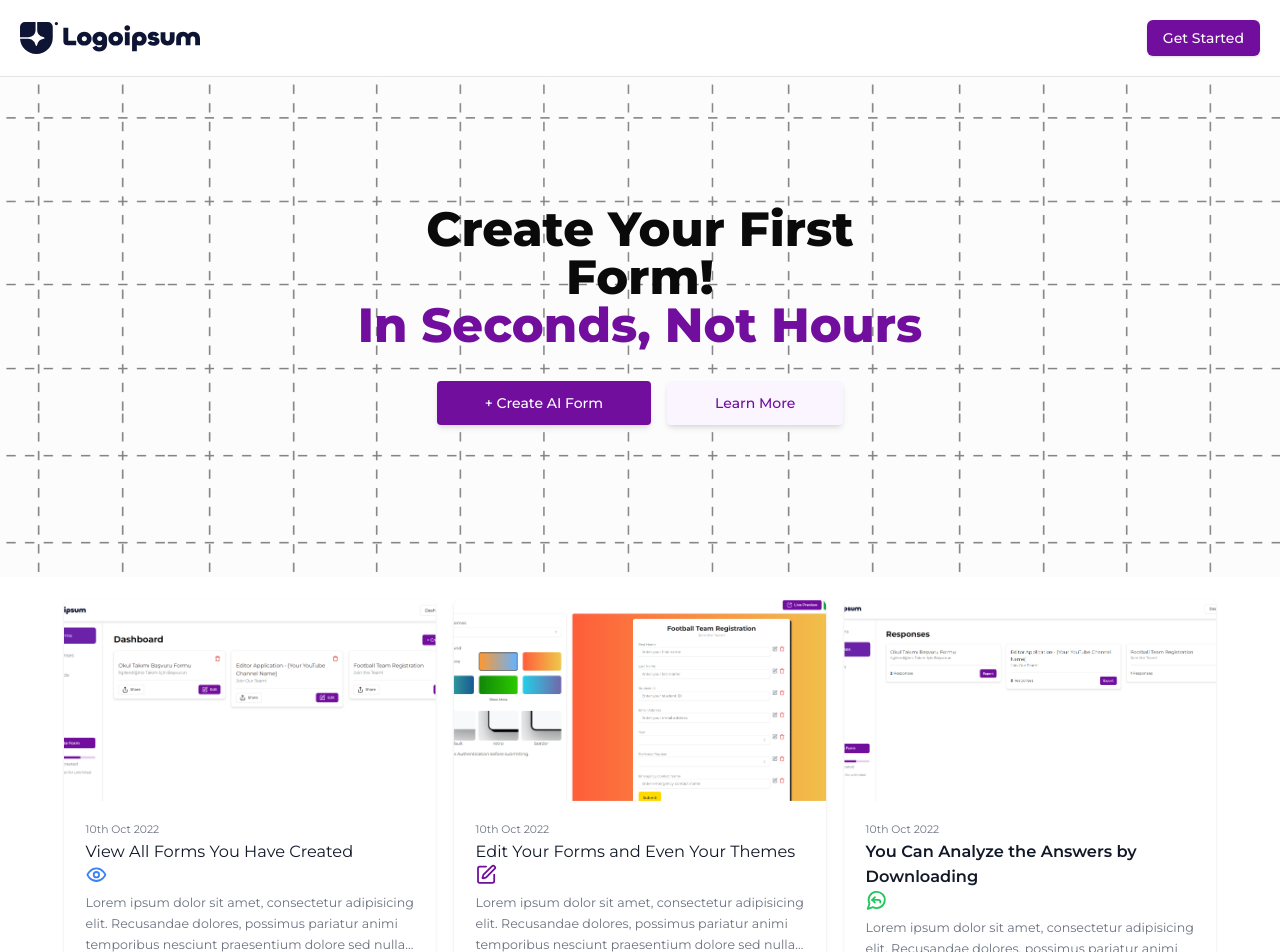
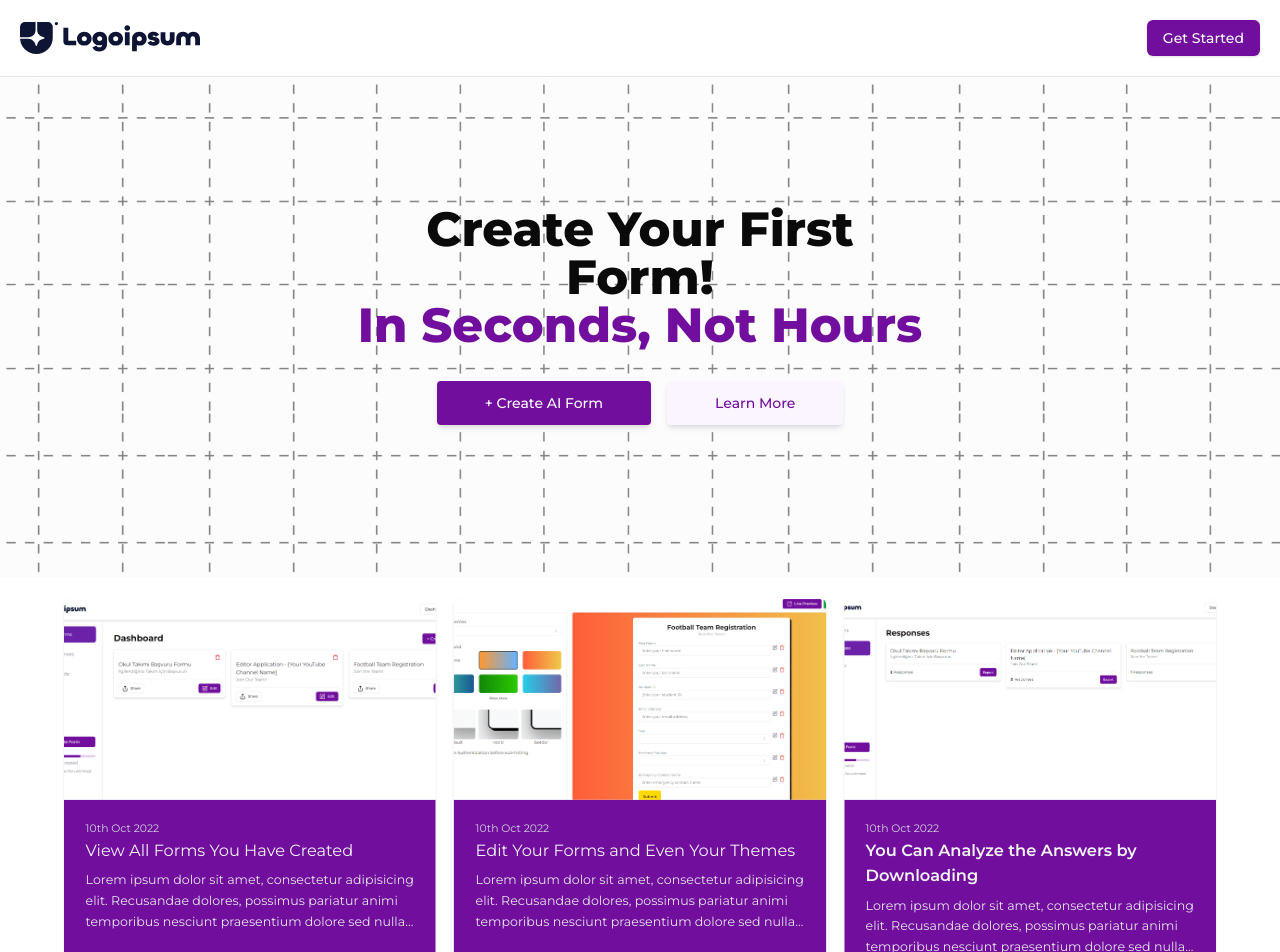
Before and after one commit to brkozkn999/Form-Builder, a Next.js app: page / in a window 1280 px wide. Shown: the top 952 px of the page. Built offline with nearby package versions, Linux system fonts and the light colour scheme; no server answers.

Commit message:
landing page update

```diff
--- a/app/_components/BlogCard.jsx
+++ b/app/_components/BlogCard.jsx
@@ -12,17 +12,16 @@ function BlogCard() {
                 className="h-56 w-full object-cover"
             />
 
-            <div className="bg-white p-4 sm:p-6">
-                <time datetime="2022-10-10" className="block text-xs text-gray-500"> 10th Oct 2022 </time>
+            <div className="bg-primary p-4 sm:p-6 ">
+                <time datetime="2022-10-10" className="block text-xs text-gray-300"> 10th Oct 2022 </time>
 
                 <a href="#">
-                <h3 className="mt-0.5 text-lg text-gray-900">
+                <h3 className="mt-0.5 text-lg text-gray-100">
                     View All Forms You Have Created
-                    <Eye className='text-blue-500'/>
                 </h3>
                 </a>
 
-                <p className="mt-2 line-clamp-3 text-sm/relaxed text-gray-500">
+                <p className="mt-2 line-clamp-3 text-sm/relaxed text-gray-200">
                 Lorem ipsum dolor sit amet, consectetur adipisicing elit. Recusandae dolores, possimus
                 pariatur animi temporibus nesciunt praesentium dolore sed nulla ipsum eveniet corporis quidem,
                 mollitia itaque minus soluta, voluptates neque explicabo tempora nisi culpa eius atque
@@ -37,17 +36,16 @@ function BlogCard() {
                 className="h-56 w-full object-cover"
             />
 
-            <div className="bg-white p-4 sm:p-6">
-                <time datetime="2022-10-10" className="block text-xs text-gray-500"> 10th Oct 2022 </time>
+            <div className="bg-primary p-4 sm:p-6">
+                <time datetime="2022-10-10" className="block text-xs text-gray-300"> 10th Oct 2022 </time>
 
                 <a href="#">
-                <h3 className="mt-0.5 text-lg text-gray-900">
+                <h3 className="mt-0.5 text-lg text-gray-100">
                     Edit Your Forms and Even Your Themes
-                    <Edit className='text-primary'/>
                 </h3>
                 </a>
 
-                <p className="mt-2 line-clamp-3 text-sm/relaxed text-gray-500">
+                <p className="mt-2 line-clamp-3 text-sm/relaxed text-gray-200">
                 Lorem ipsum dolor sit amet, consectetur adipisicing elit. Recusandae dolores, possimus
                 pariatur animi temporibus nesciunt praesentium dolore sed nulla ipsum eveniet corporis quidem,
                 mollitia itaque minus soluta, voluptates neque explicabo tempora nisi culpa eius atque
@@ -62,17 +60,16 @@ function BlogCard() {
                 className="h-56 w-full object-cover"
             />
 
-            <div className="bg-white p-4 sm:p-6">
-                <time datetime="2022-10-10" className="block text-xs text-gray-500"> 10th Oct 2022 </time>
+            <div className="bg-primary p-4 sm:p-6">
+                <time datetime="2022-10-10" className="block text-xs text-gray-300"> 10th Oct 2022 </time>
 
                 <a href="#">
-                <h3 className="mt-0.5 text-lg font-semibold text-gray-900">
+                <h3 className="mt-0.5 text-lg font-semibold text-gray-100">
                     You Can Analyze the Answers by Downloading
-                    <MessageCircleReplyIcon className='text-green-500'/>
                 </h3>
                 </a>
 
-                <p className="mt-2 line-clamp-3 text-sm/relaxed text-gray-500">
+                <p className="mt-2 line-clamp-3 text-sm/relaxed text-gray-200">
                 Lorem ipsum dolor sit amet, consectetur adipisicing elit. Recusandae dolores, possimus
                 pariatur animi temporibus nesciunt praesentium dolore sed nulla ipsum eveniet corporis quidem,
                 mollitia itaque minus soluta, voluptates neque explicabo tempora nisi culpa eius atque
```
